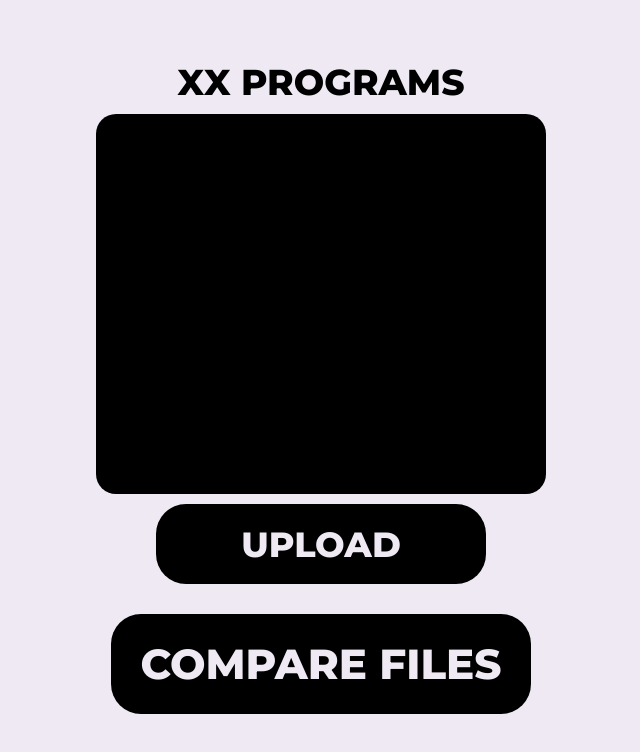
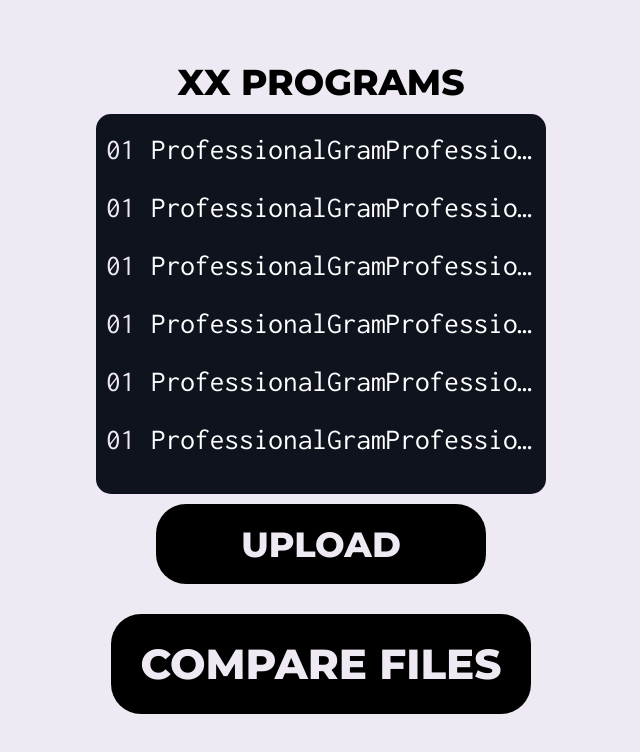
Before and after one commit to cqpancoast/plagiahedron, a React (Create React App) app in the folder team-01/: page / in a window 1280 px wide. Shown: the top 752 px of the page, without its empty margins (319-959 px from the left). Built offline with nearby package versions, Linux system fonts and the light colour scheme.

Commit message:
added ProgramList to upload page

```diff
--- /dev/null
+++ b/team-01/src/ProgramUpload.css
@@ -0,0 +1,28 @@
+@import url('https://fonts.googleapis.com/css2?family=Inconsolata&display=swap');
+
+.ProgramUp{
+    width: inherit;
+    height: 10%;
+    margin-top: 20px;
+}
+
+.ProgramUp-number {
+    color: #eee9f3;
+    width: 10%;
+    height: 100%;
+    padding-left: 10px;
+    float: left;
+    font-size: 22pt;
+    font-family: 'Inconsolata', monospace;
+}
+
+.ProgramUp-name {
+    color: white;
+    width: 85%;
+    height: 100%;
+    float: left;
+    font-size: 22pt;
+    font-family: 'Inconsolata', monospace;
+    overflow: hidden;
+    text-overflow: ellipsis;
+}
--- /dev/null
+++ b/team-01/src/ProgramUpload.tsx
@@ -0,0 +1,22 @@
+import { render } from '@testing-library/react';
+import React from 'react';
+import './ProgramUpload.css';
+
+class ProgramUpload extends React.Component {
+
+    render() {
+        return (
+            <div className="ProgramUp">
+                <div className="ProgramUp-number">
+                    01
+                    </div>
+                <div className="ProgramUp-name">
+                    ProfessionalGramProfessionalGramProfessionalGram.js
+                </div>
+            </div>
+        );
+
+    }
+}
+
+export default ProgramUpload;
--- a/team-01/src/UploadPage.css
+++ b/team-01/src/UploadPage.css
@@ -11,17 +11,16 @@
     font-size: 36px;
 }
 
-.ListContainer{
-    background-color: black;
+.ProgramContainer{
+    background-color: #0f131e;
     width: 450px;
     height: 380px;
     margin: auto;
     margin-top: 10px;
     margin-bottom: 10px;
-    display: flex;
-    justify-content: center;
-    align-items: center;
-    border-radius: 20px;
+    border-radius: 15px;
+    overflow-y: scroll;
+    overflow-x: hidden;
 }
 
 
--- a/team-01/src/UploadPage.tsx
+++ b/team-01/src/UploadPage.tsx
@@ -1,5 +1,6 @@
 import React from 'react'
 import './UploadPage.css'
+import ProgramUpload from './ProgramUpload'
 
 export default class UploadPage extends React.Component<any, any>
 {
@@ -37,8 +38,13 @@ export default class UploadPage extends React.Component<any, any>
         return (
             <div className="UploadPage">
                 <p className="UploadPageTitle"> XX Programs </p>
-                <div className="ListContainer">
-
+                <div className="ProgramContainer">
+                    <ProgramUpload />
+                    <ProgramUpload />
+                    <ProgramUpload />
+                    <ProgramUpload />
+                    <ProgramUpload />
+                    <ProgramUpload />
                 </div>
                 <div className="UploadButton-background">
                     <p className="UploadButton-text"> upload </p>
```
